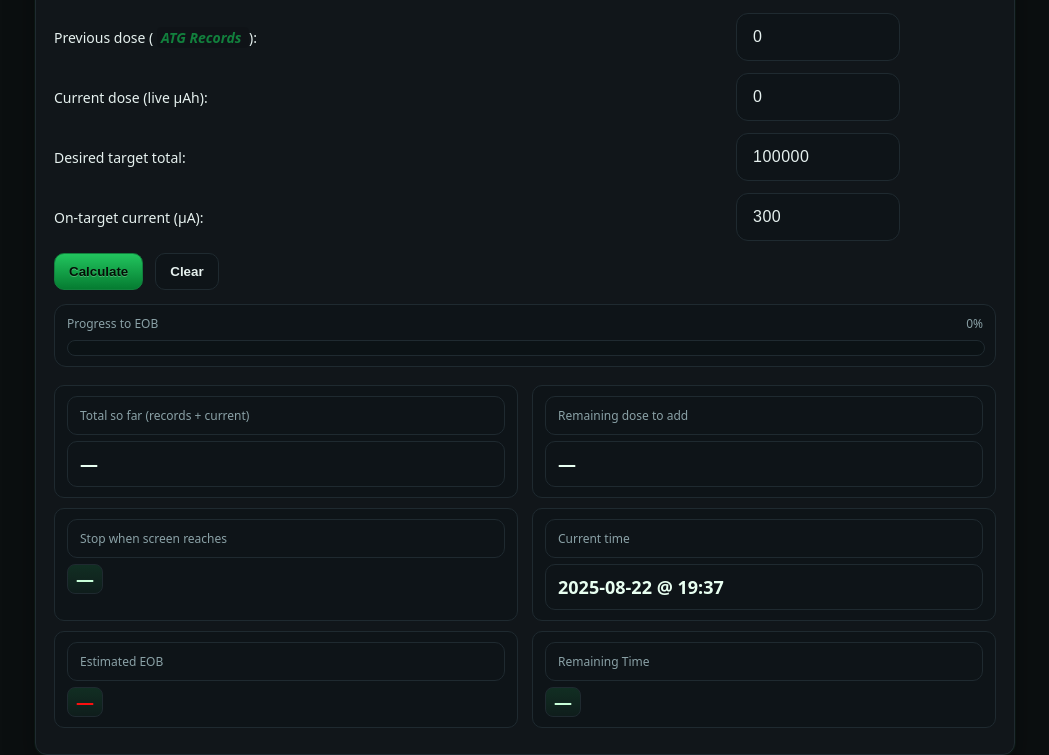
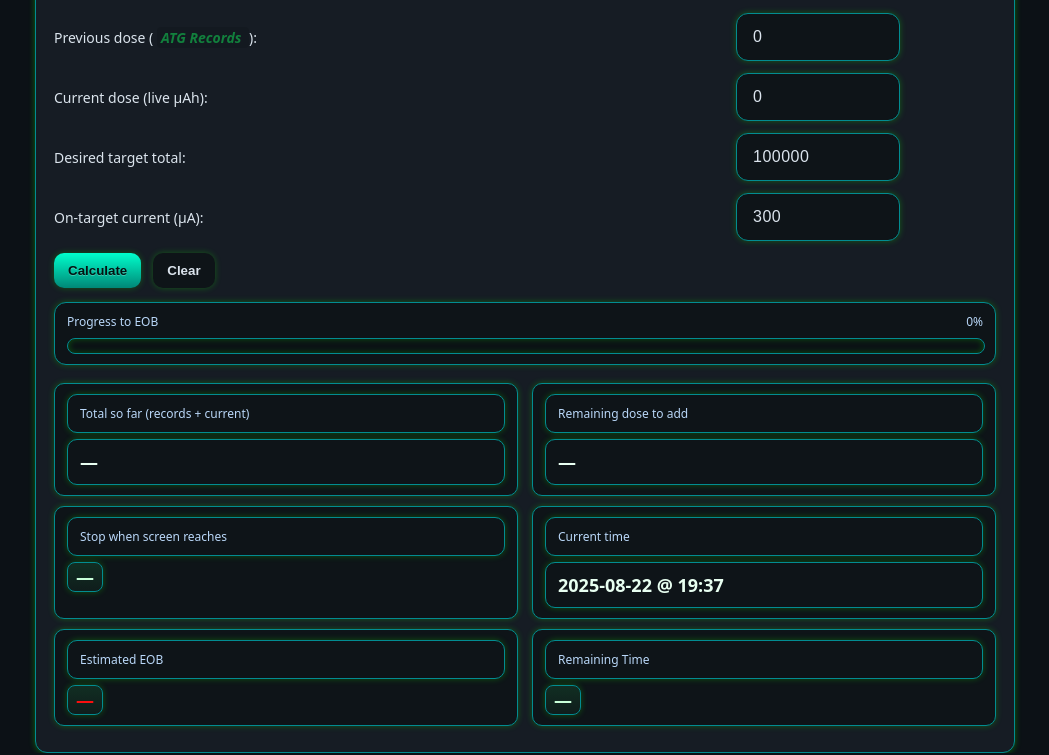
Before and after one commit to RyderSharpe/EOB-Calculator, a plain HTML site: page index.html in a window 1280 px wide. Shown: the part 106-861 px from the top of the page, without its empty margins (115-1164 px from the left). Drawn offline with Linux system fonts and the light colour scheme.

Commit message:
index.html

```diff
--- a/index.html
+++ b/index.html
@@ -5,129 +5,152 @@
 <meta name="viewport" content="width=device-width, initial-scale=1" />
 <title>EOB Calculator (µA·h)</title>
 <style>
-  /* ==== Dark theme palette (green accent) ==== */
-  :root{
-    --bg:#0b0f10;        /* page background */
-    --card:#11161a;      /* panels/cards */
-    --fg:#e6f1ef;        /* main text */
-    --muted:#8aa1a6;     /* secondary text */
-    --line:#1f2a30;      /* borders */
-    --accent:#22c55e;    /* green accent */
-    --accent-weak:#164e2b;
+    /* ==== Dark Theme Palette with Neon Green Accents ==== */
+    :root {
+      --bg: #0c1116;         /* background */
+      --card: #161c24;       /* panels/cards */
+      --fg: #dbe4ed;         /* main text */
+      --muted: #b9d7f8;      /* secondary text */
+      --line: #202833;       /* divider lines */
+      --accent: #028c91;     /* neon green */
+      --calc: #08fa00;     /* neon green */
     }
 
-  html,body{
-    margin:0; height:100%;
-    font-family:system-ui,-apple-system,Segoe UI,Roboto,Arial,sans-serif;
-    background:var(--bg); color:var(--fg);
+    html, body {
+      margin: 0; height: 100%;
+      font-family: system-ui, -apple-system, Segoe UI, Roboto, Arial, sans-serif;
+      background: var(--bg); color: var(--fg);
     }
 
-  .wrap{max-width:980px;margin:24px auto;padding:0 16px;}
-  .card{
-    background:var(--card);
-    border:1px solid var(--line);
-    border-radius:12px;
-    padding:16px 18px;
-    box-shadow:0 0 0 1px rgba(34,197,94,.05), 0 12px 30px rgba(0,0,0,.35);
+    .wrap {
+      max-width: 980px; margin: 24px auto; padding: 0 16px;
     }
 
-  h1{font-size:22px;margin:0 0 10px}
-  p.hint{margin:0 0 16px;color:var(--muted);font-style:italic}
-
-  .grid{
-    display:grid;
-    grid-template-columns: 1fr 260px;
-    gap:12px 16px; align-items:center;
-  }
-  label{font-size:14px;color:var(--fg)}
-  input[type=number]{
-    width:50%; padding:14px 16px;          /* more comfortable spacing */
-    border:1px solid var(--line);
-    border-radius:12px;
-    background:#0e1418; color:var(--fg);
-    font-size:16px; letter-spacing:.5px;
-    outline:none;
-  }
-  input[type=number]:focus{
-    border-color:var(--accent);
-    box-shadow:0 0 0 3px rgba(34,197,94,.15);
+    .card {
+      background: var(--card);
+      border: 1px solid var(--accent);
+      border-radius: 12px;
+      padding: 16px 18px;
+      box-shadow: 0 0 6px rgba(15, 233, 7, 0.4);
     }
 
-  .row{display:flex; gap:12px; margin-top:12px}
-  button{
-    appearance:none; border:1px solid var(--line);
-    border-radius:10px; padding:10px 14px;
-    font-weight:700; cursor:pointer; color:var(--fg);
-    background:#0e1418;
-  }
-  .primary{
-    background:linear-gradient(180deg,var(--accent),#057c31);
-    border-color:#12803d;
-    color:#051007;
-    text-shadow:0 1px 0 rgba(255,255,255,.25);
-  }
-  .primary:hover{filter:brightness(1.05)}
-  .ghost:hover{border-color:var(--accent)}
+    h1 { font-size: 22px; margin: 0 0 10px }
+    p.hint { margin: 0 0 16px; color: var(--muted); font-style: italic }
 
-  .section{margin-top:18px}
-  .kv{
-    display:grid;
-    grid-template-columns: 1fr 1fr;
-    gap:10px 14px;
-  }
-  .kv div{
-    padding:10px 12px;
-    background:#0e1418;
-    border:1px solid var(--line);
-    border-radius:10px;
-  }
-  .label{color:var(--muted);font-size:12px;margin-bottom:6px}
-  .val{font-size:18px;font-weight:700;color:#e8fff1}
-  .foot{margin-top:10px;color:var(--muted);font-size:12px}
-
-  /* subtle “status strip” look on key values */
-  #stopAt,#remainingTime{
-    background:linear-gradient(180deg, rgba(34,197,94,.15), rgba(34,197,94,.05));
-    border-radius:8px; padding:2px 8px; display:inline-block;
-    color:#c8ffd9;
+    .grid {
+      display: grid;
+      grid-template-columns: 1fr 260px;
+      gap: 12px 16px; align-items: center;
     }
 
-  #eob{
-    background:linear-gradient(180deg, rgba(34,197,94,.15), rgba(34,197,94,.05));
-    border-radius:8px; padding:2px 8px; display:inline-block;
-    color:#fa0f0f;
+    label { font-size: 14px; color: var(--fg) }
+
+    input[type=number] {
+      width: 50%; padding: 14px 16px;
+      border: 1px solid var(--accent);
+      border-radius: 12px;
+      background: #0e1418; color: var(--fg);
+      font-size: 16px; letter-spacing: .5px;
+      outline: none;
+      box-shadow: 0 0 6px rgba(15, 233, 7, 0.3);
+    }
+    input[type=number]:focus {
+      border-color: #46ff3f;
+      box-shadow: 0 0 10px rgba(15, 233, 7, 0.7);
     }
 
+    .row { display: flex; gap: 12px; margin-top: 12px }
 
-  /* === Progress bar === */
-  .progress-wrap{
-    margin-top:14px;
-    background:#0e1418;
-    border:1px solid var(--line);
-    border-radius:12px;
-    padding:10px 12px;
+    button {
+      appearance: none;
+      border: 1px solid var(--accen);
+      border-radius: 10px;
+      padding: 10px 14px;
+      font-weight: 700; cursor: pointer; color: var(--fg);
+      background: #0e1418;
+      box-shadow: 0 0 6px rgba(15, 233, 7, 0.3);
     }
-  .progress-head{
-    display:flex; justify-content:space-between; align-items:center;
-    color:var(--muted); font-size:12px; margin-bottom:8px;
+    button:hover {
+      border-color: #46ff3f;
+      box-shadow: 0 0 10px rgba(15, 233, 7, 0.7);
     }
-  .progress{
-    width:100%; height:14px; background:#0b1215;
-    border:1px solid var(--line); border-radius:999px; overflow:hidden;
+
+    .primary {
+  background: linear-gradient(180deg, #00ffcc, #008877);
+  border-color: #00aa88;
+  color: #041312;
+  text-shadow: 0 1px 0 rgba(255, 255, 255, .25);
 }
-  .bar{
-    height:100%; width:0%;
-    background:linear-gradient(90deg, #16a34a, #22c55e);
-    box-shadow:0 0 12px rgba(34,197,94,.35) inset;
-    transition:width .25s ease;
+.primary:hover {
+  filter: brightness(1.1);
+  border-color: #00ffcc;
+  box-shadow: 0 0 8px #00ffcc;
+}
+
+    .ghost:hover { border-color: var(--accent) }
+
+    .section { margin-top: 18px }
+
+    .kv {
+      display: grid;
+      grid-template-columns: 1fr 1fr;
+      gap: 10px 14px;
+    }
+    .kv div {
+      padding: 10px 12px;
+      background: #0e1418;
+      border: 1px solid var(--accent);
+      border-radius: 10px;
+      box-shadow: 0 0 6px rgba(15, 233, 7, 0.3);
+    }
+
+    .label { color: var(--muted); font-size: 12px; margin-bottom: 6px }
+    .val { font-size: 18px; font-weight: 700; color: #e8fff1 }
+    .foot { margin-top: 10px; color: var(--muted); font-size: 12px }
+
+    /* key values styling */
+    #stopAt, #remainingTime {
+      background: linear-gradient(180deg, rgba(34,197,94,.15), rgba(34,197,94,.05));
+      border-radius: 8px; padding: 2px 8px; display: inline-block;
+      color: #c8ffd9;
+    }
+    #eob {
+      background: linear-gradient(180deg, rgba(34,197,94,.15), rgba(34,197,94,.05));
+      border-radius: 8px; padding: 2px 8px; display: inline-block;
+      color: #fa0f0f;
+    }
+
+    /* Progress bar */
+    .progress-wrap {
+      margin-top: 14px;
+      background: #0e1418;
+      border: 1px solid var(--accent);
+      border-radius: 12px;
+      padding: 10px 12px;
+      box-shadow: 0 0 6px rgba(15, 233, 7, 0.3);
+    }
+    .progress-head {
+      display: flex; justify-content: space-between; align-items: center;
+      color: var(--muted); font-size: 12px; margin-bottom: 8px;
+    }
+    .progress {
+      width: 100%; height: 14px; background: #0b1215;
+      border: 1px solid var(--accent); border-radius: 999px; overflow: hidden;
+      box-shadow: 0 0 6px rgba(15, 233, 7, 0.3) inset;
+    }
+    .bar {
+      height: 100%; width: 0%;
+      background: linear-gradient(90deg, #16a34a, #22c55e);
+      transition: width .25s ease;
     }
 
     /* Countdown emphasis */
-  #countdown{
+    #countdown {
       font-variant-numeric: tabular-nums;
-    letter-spacing:.5px;
+      letter-spacing: .5px;
     }
   </style>
+
 </head>
 <body>
 <div class="wrap">
@@ -145,13 +168,13 @@
           ATG Records
         </a>
       ):</label>
-      <input id="prev" type="number" step="0.001" value="0">
+      <input id="prev" type="number" step="1" value="0">
 
       <label for="screen">Current dose (live µAh):</label>
-      <input id="screen" type="number" step="0.001" value="0">
+      <input id="screen" type="number" step="1" value="0">
 
       <label for="target">Desired target total:</label>
-      <input id="target" type="number" step="0.001" value="100000">
+      <input id="target" type="number" step="1" value="100000">
 
       <label for="ua">On-target current (µA):</label>
       <input id="ua" type="number" step="1" value="300">
```
Lines whose indentation alone changed are shown as unchanged.
